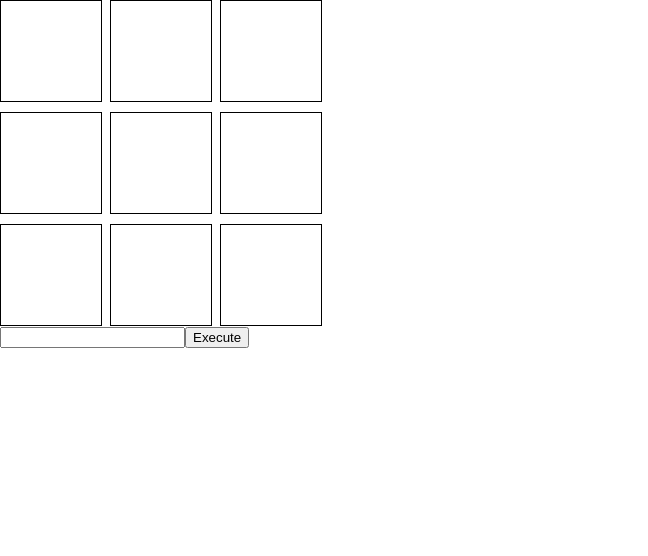
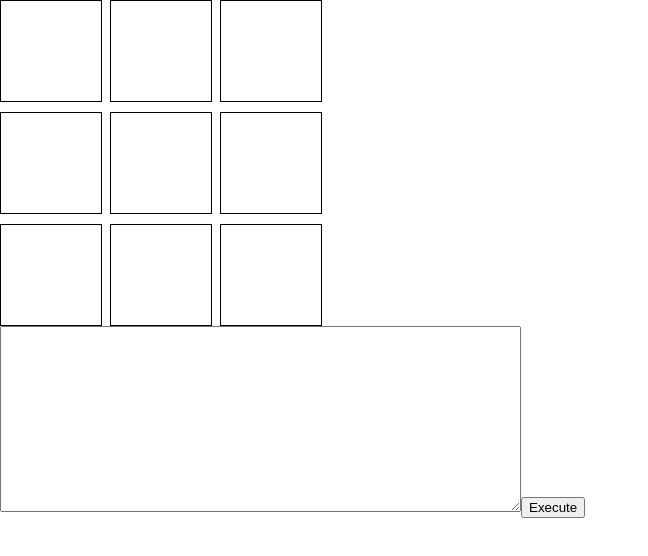
Before and after one commit to betebetoven/orgra-front, a React (Create React App) app: page / in a window 1280 px wide. Shown: the top 556 px of the page, without its empty margins (0-648 px from the left). Built offline with nearby package versions, Linux system fonts and the light colour scheme.

Commit message:
más grande el textarea

```diff
--- a/src/App.css
+++ b/src/App.css
@@ -36,3 +36,14 @@
     transform: rotate(360deg);
   }
 }
+
+/* Additional styles for the textarea to make it look more like a code editor */
+textarea {
+  margin: 20px;
+  padding: 10px;
+  background-color: #f5f5f5;
+  border: 1px solid #ccc;
+  border-radius: 4px;
+  resize: vertical; /* Allow only vertical resize */
+  overflow: auto; /* Ensures the scrollbar is only shown when necessary */
+}
--- a/src/components/ControlPanel.jsx
+++ b/src/components/ControlPanel.jsx
@@ -1,10 +1,10 @@
 import React, { useState } from 'react';
-import  orga  from '../parser/orga';
+import orga from '../parser/orga';
 
 const ControlPanel = ({ updateGrid }) => {
   const [command, setCommand] = useState('');
   const [error, setError] = useState('');
-  const [Comandos, setComandos] = useState([]); // [1
+  const [Comandos, setComandos] = useState([]);
 
   const handleInputChange = (e) => {
     setCommand(e.target.value);
@@ -13,14 +13,14 @@ const ControlPanel = ({ updateGrid }) => {
   const handleSubmit = (e) => {
     e.preventDefault();
     try {
-      const results = orga.parse(command );
-      setComandos(results); // [1]
+      const results = orga.parse(command);
+      setComandos(results);
       results.forEach(result => {
         if (result) {
           updateGrid(parseInt(result.row), parseInt(result.col), result.figure, result.color);
         }
       });
-      setError(''); // Clear any previous errors on successful command processing
+      setError('');
     } catch (err) {
       setError('Failed to parse command: ' + err.message);
     }
@@ -29,7 +29,13 @@ const ControlPanel = ({ updateGrid }) => {
   return (
     <div>
       <form onSubmit={handleSubmit}>
-        <input type="text" value={command} onChange={handleInputChange} />
+        <textarea
+          value={command}
+          onChange={handleInputChange}
+          rows={10}
+          cols={50}
+          style={{ fontFamily: 'monospace', fontSize: '16px' }}
+        />
         <button type="submit">Execute</button>
       </form>
       {error && <p style={{ color: 'red' }}>{error}</p>}
```
